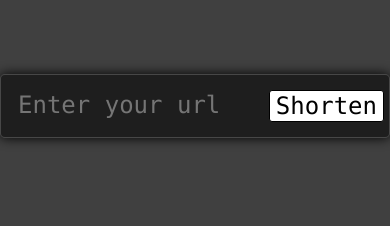
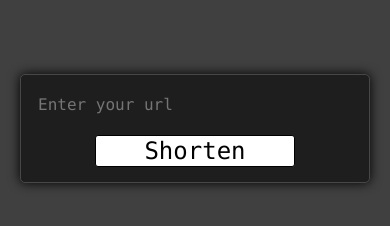
Before and after one commit to haidousm/url-shortener, a website: page public/index.html in a window 390 px wide. Shown: the part 174-400 px from the top of the page. Drawn offline with nearby package versions, Linux system fonts and the light colour scheme.

Commit message:
finish styling & whatnot

```diff
--- a/public/assets/css/style.css
+++ b/public/assets/css/style.css
@@ -165,7 +165,7 @@ header {
     border: 1px solid rgb(71, 71, 71);
     border-radius: 5px;
     color: white;
-    overflow: auto;
+    overflow: hidden;
     font-size: 14px;
     box-shadow: 0 0 12px #000;
     padding: 10px;
@@ -222,3 +222,26 @@ label[for="url-input"] {
     text-decoration: underline;
     cursor: pointer;
 }
+
+@media (max-width: 750px) {
+    .input-container {
+        flex-direction: column;
+    }
+    .shorten-btn {
+        margin-top: 20px;
+        width: 200px;
+        align-self: center;
+        margin-right: 10px;
+    }
+
+    .content-container {
+        width: auto;
+        margin: 20px;
+    }
+    label[for="url-input"] {
+        width: 100% !important;
+    }
+    label[for="url-input"] input {
+        font-size: 1rem;
+    }
+}
```
Also changed, not shown: 1 other file.
